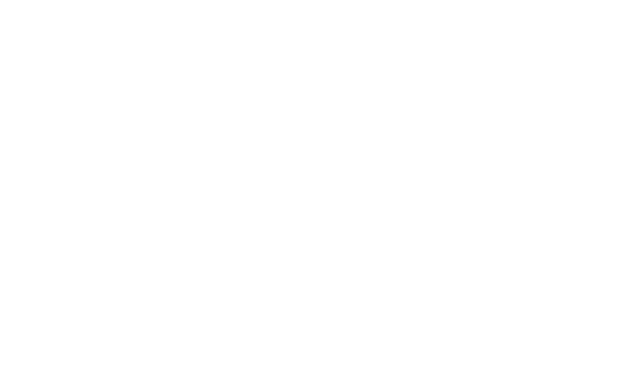
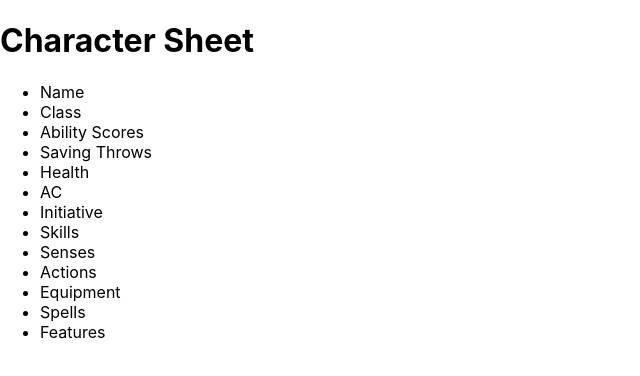
Before and after one commit to cslunetta/CharacterSheet, a React (Create React App) app in the folder CharacterSheet/client/: page /charactersheet in a window 1280 px wide. Shown: the top 376 px of the page, without its empty margins (0-640 px from the left). Built offline with nearby package versions, Linux system fonts and the light colour scheme.

Commit message:
created view for the character sheet

```diff
--- a/CharacterSheet/client/src/components/ApplicationViews.js
+++ b/CharacterSheet/client/src/components/ApplicationViews.js
@@ -1,4 +1,5 @@
 import { Route, Switch } from "react-router-dom";
+import { CharacterSheet } from "./characterSheet/CharacterSheet";
 import Home from "./Home";
 
 export default function ApplicationViews() {
@@ -29,7 +30,7 @@
 
                 {/* Character view */}
                 <Route path="/charactersheet">
-                    {/* <CharacterSheet /> */}
+                    <CharacterSheet />
                 </Route>
 
 
--- /dev/null
+++ b/CharacterSheet/client/src/components/characterSheet/CharacterSheet.js
@@ -0,0 +1,22 @@
+export const CharacterSheet = () => {
+    return (
+        <>
+            <h1>Character Sheet</h1>
+            <ul>
+                <li>Name</li>
+                <li>Class</li>
+                <li>Ability Scores</li>
+                <li>Saving Throws</li>
+                <li>Health</li>
+                <li>AC</li>
+                <li>Initiative</li>
+                <li>Skills</li>
+                <li>Senses</li>
+                <li>Actions</li>
+                <li>Equipment</li>
+                <li>Spells</li>
+                <li>Features</li>
+            </ul>
+        </>
+    );
+};
```
